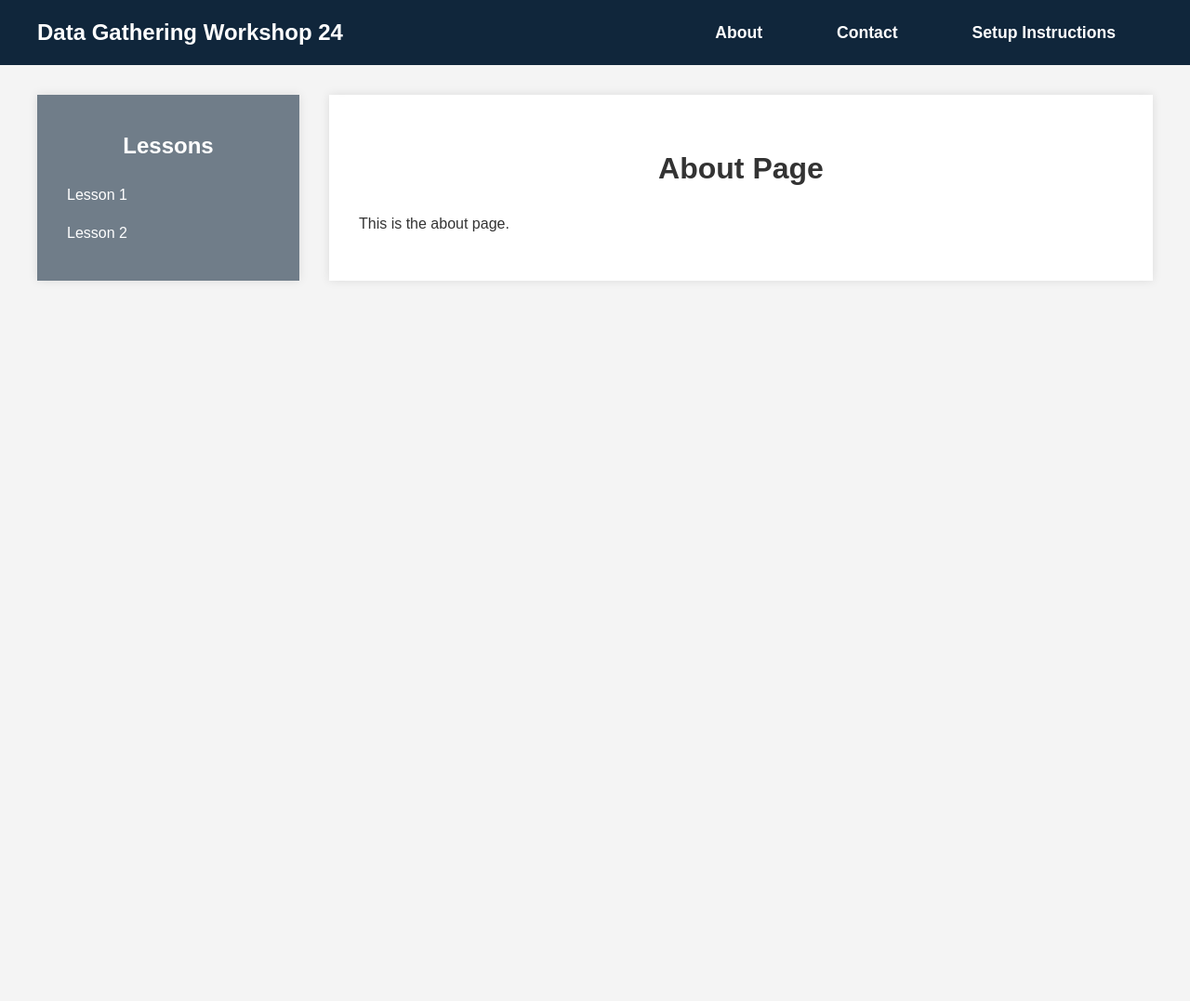
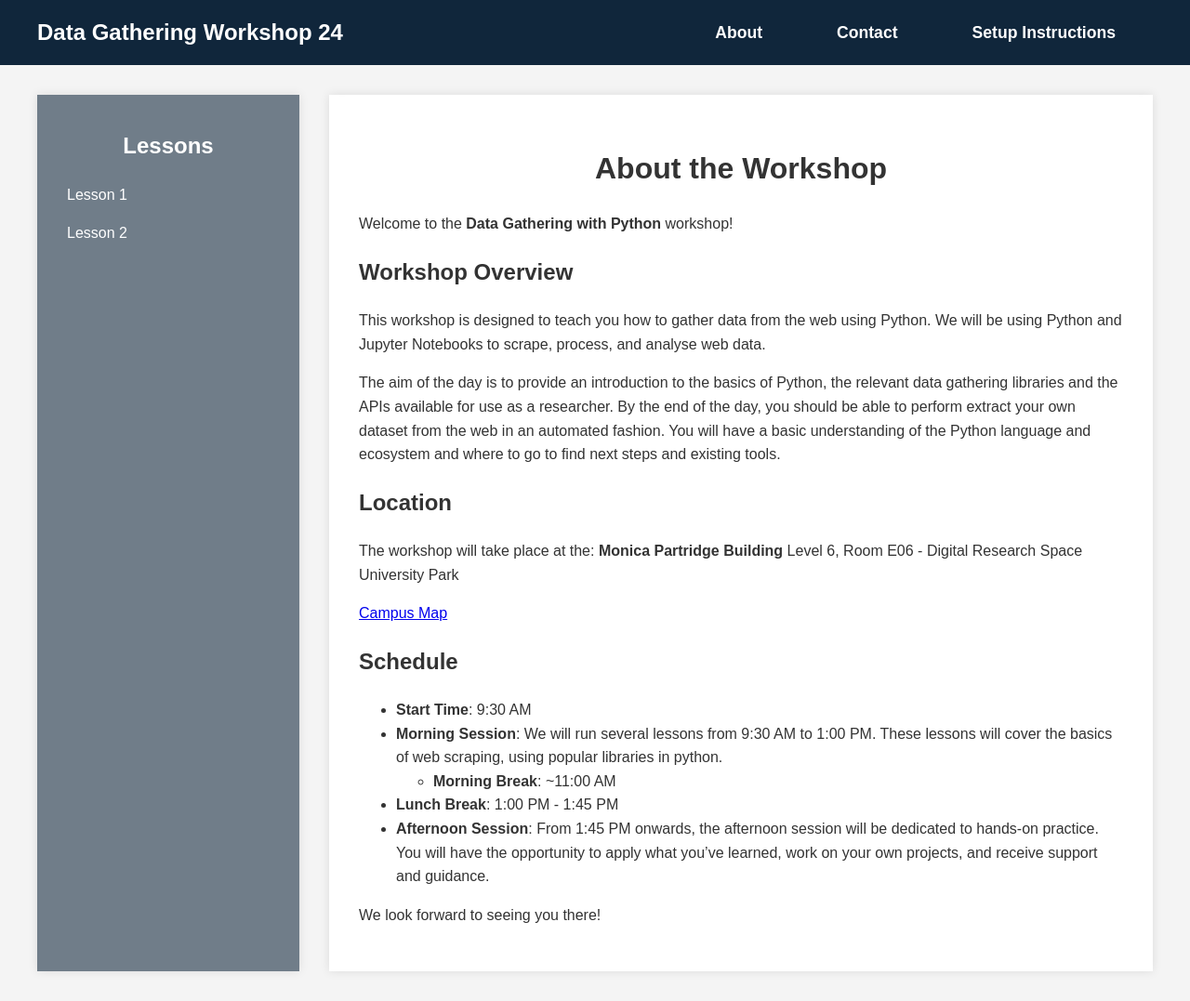
Before and after one commit to ATayls/Python-Data-Gathering-24, a Jekyll site: the page built from about/index.md, in a window 1280 px wide. Shown: the whole page at 93% size. Built offline with Jekyll 4.4.1, drawn with Linux system fonts in a browser that asks for light colours; before the commit the page ends 900 px from its top, so only the background shows below that.

Commit message:
Add about content.

```diff
--- a/about/index.md
+++ b/about/index.md
@@ -3,6 +3,29 @@ layout: default
 title: About
 ---
 
-# About Page
+# About the Workshop
 
-This is the about page.
+Welcome to the **Data Gathering with Python** workshop!
+
+## Workshop Overview
+This workshop is designed to teach you how to gather data from the web using Python. We will be using Python and Jupyter Notebooks to scrape, process, and analyse web data.
+
+The aim of the day is to provide an introduction to the basics of Python, the relevant data gathering libraries and the APIs available for use as a researcher. By the end of the day, you should be able to perform extract your own dataset from the web in an automated fashion. You will have a basic understanding of the Python language and ecosystem and where to go to find next steps and existing tools.
+
+## Location
+
+The workshop will take place at the:
+**Monica Partridge Building**
+Level 6, Room E06 - Digital Research Space
+University Park
+
+[Campus Map](https://www.nottingham.ac.uk/sharedresources/documents/mapuniversitypark.pdf)
+
+## Schedule
+- **Start Time**: 9:30 AM
+- **Morning Session**: We will run several lessons from 9:30 AM to 1:00 PM. These lessons will cover the basics of web scraping, using popular libraries in python.
+  - **Morning Break**: ~11:00 AM
+- **Lunch Break**: 1:00 PM - 1:45 PM
+- **Afternoon Session**: From 1:45 PM onwards, the afternoon session will be dedicated to hands-on practice. You will have the opportunity to apply what you've learned, work on your own projects, and receive support and guidance.
+
+We look forward to seeing you there!
```
